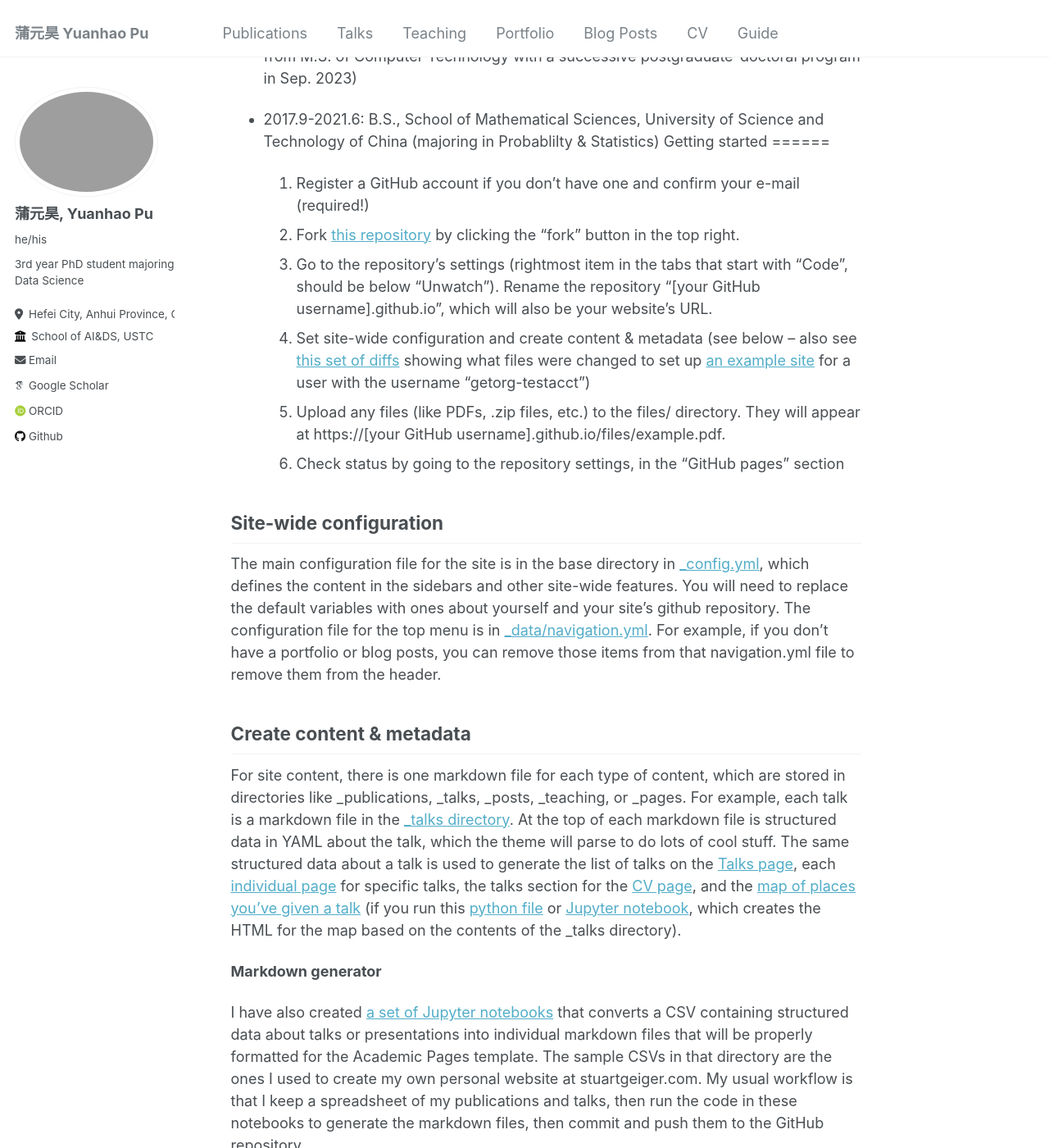
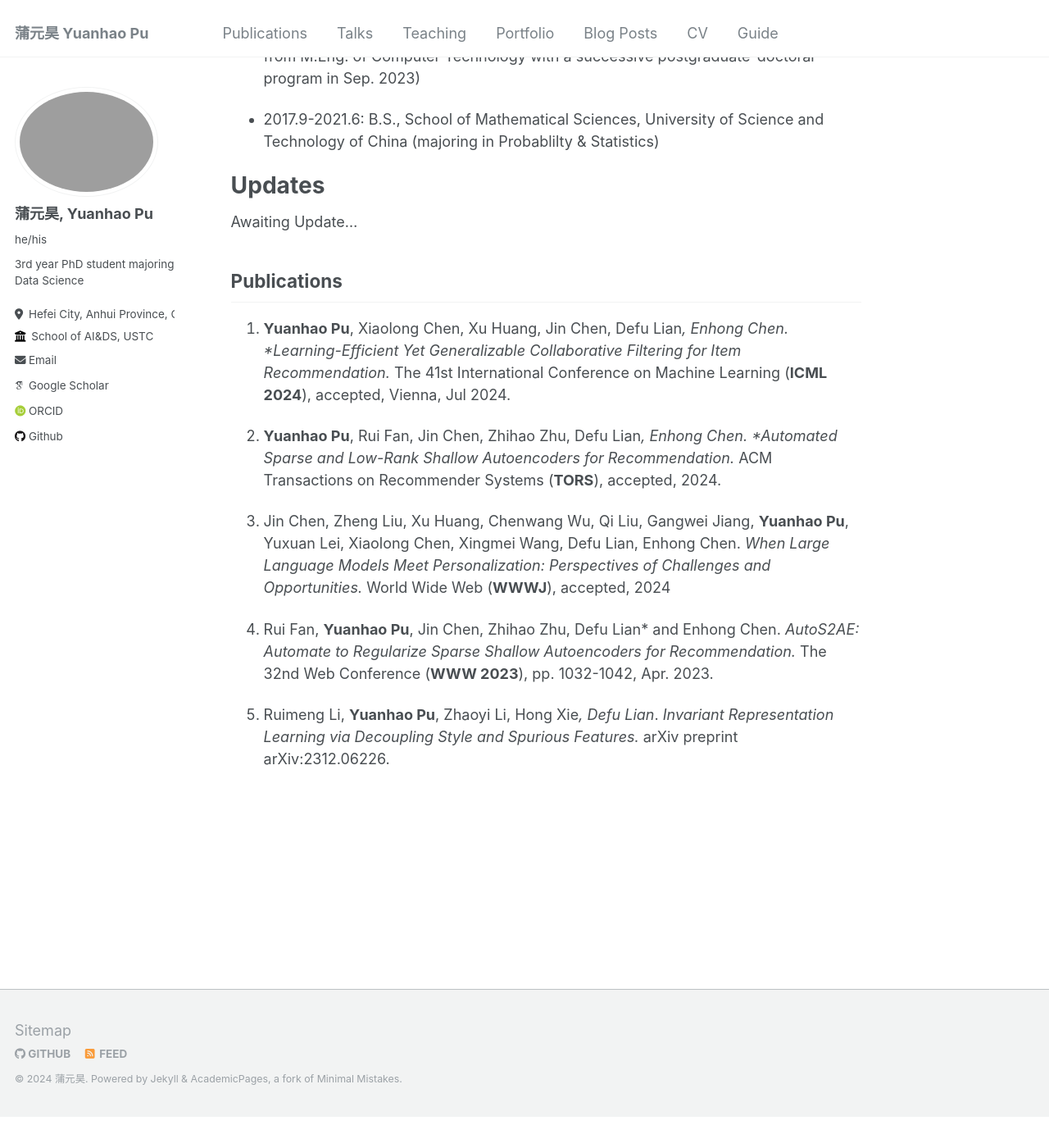
Before and after one commit to yuanhao53/yuanhao53.github.io, a Jekyll site: the page built from _pages/about.md, in a window 1280 px wide and 1400 px high, scrolled down 435 px. Shown: the whole window at 82% size. Built offline with Jekyll 4.4.1, drawn with Linux system fonts in a browser that asks for light colours; some web fonts are replaced; after the commit the page ends 1796 px from its top, so only the background shows below that; some of the changed text lies outside the part shown.

Commit message:
Update about.md

```diff
--- a/_pages/about.md
+++ b/_pages/about.md
@@ -14,38 +14,23 @@ His research interest mainly focus on **Machine Learning Theories** and its appl
 
 Educational Experience
 ======
-- 2021.9-till now: Ph.D., School of Artificial Intelligence & Data Science (transferred from M.S. of Computer Technology with a successive postgraduate-doctoral program in Sep. 2023)
+- 2021.9-till now: Ph.D., School of Artificial Intelligence & Data Science (transferred from M.Eng. of Computer Technology with a successive postgraduate-doctoral program in Sep. 2023)
 
 - 2017.9-2021.6: B.S., School of Mathematical Sciences, University of Science and Technology of China (majoring in Probablilty & Statistics)
-Getting started
+
+Updates
 ======
-1. Register a GitHub account if you don't have one and confirm your e-mail (required!)
-1. Fork [this repository](https://github.com/academicpages/academicpages.github.io) by clicking the "fork" button in the top right.
-1. Go to the repository's settings (rightmost item in the tabs that start with "Code", should be below "Unwatch"). Rename the repository "[your GitHub username].github.io", which will also be your website's URL.
-1. Set site-wide configuration and create content & metadata (see below -- also see [this set of diffs](http://archive.is/3TPas) showing what files were changed to set up [an example site](https://getorg-testacct.github.io) for a user with the username "getorg-testacct")
-1. Upload any files (like PDFs, .zip files, etc.) to the files/ directory. They will appear at https://[your GitHub username].github.io/files/example.pdf.
-1. Check status by going to the repository settings, in the "GitHub pages" section
+Awaiting Update...
 
-Site-wide configuration
+Publications
 ------
-The main configuration file for the site is in the base directory in [_config.yml](https://github.com/academicpages/academicpages.github.io/blob/master/_config.yml), which defines the content in the sidebars and other site-wide features. You will need to replace the default variables with ones about yourself and your site's github repository. The configuration file for the top menu is in [_data/navigation.yml](https://github.com/academicpages/academicpages.github.io/blob/master/_data/navigation.yml). For example, if you don't have a portfolio or blog posts, you can remove those items from that navigation.yml file to remove them from the header.
 
-Create content & metadata
-------
-For site content, there is one markdown file for each type of content, which are stored in directories like _publications, _talks, _posts, _teaching, or _pages. For example, each talk is a markdown file in the [_talks directory](https://github.com/academicpages/academicpages.github.io/tree/master/_talks). At the top of each markdown file is structured data in YAML about the talk, which the theme will parse to do lots of cool stuff. The same structured data about a talk is used to generate the list of talks on the [Talks page](https://academicpages.github.io/talks), each [individual page](https://academicpages.github.io/talks/2012-03-01-talk-1) for specific talks, the talks section for the [CV page](https://academicpages.github.io/cv), and the [map of places you've given a talk](https://academicpages.github.io/talkmap.html) (if you run this [python file](https://github.com/academicpages/academicpages.github.io/blob/master/talkmap.py) or [Jupyter notebook](https://github.com/academicpages/academicpages.github.io/blob/master/talkmap.ipynb), which creates the HTML for the map based on the contents of the _talks directory).
+1. **Yuanhao Pu**, Xiaolong Chen, Xu Huang, Jin Chen, Defu Lian*, Enhong Chen. *Learning-Efficient Yet Generalizable Collaborative Filtering for Item Recommendation.* The 41st International Conference on Machine Learning (**ICML 2024**), accepted, Vienna, Jul 2024.
 
-**Markdown generator**
+2. **Yuanhao Pu**, Rui Fan, Jin Chen, Zhihao Zhu, Defu Lian*, Enhong Chen. *Automated Sparse and Low-Rank Shallow Autoencoders for Recommendation.* ACM Transactions on Recommender Systems (**TORS**), accepted, 2024.
 
-I have also created [a set of Jupyter notebooks](https://github.com/academicpages/academicpages.github.io/tree/master/markdown_generator
-) that converts a CSV containing structured data about talks or presentations into individual markdown files that will be properly formatted for the Academic Pages template. The sample CSVs in that directory are the ones I used to create my own personal website at stuartgeiger.com. My usual workflow is that I keep a spreadsheet of my publications and talks, then run the code in these notebooks to generate the markdown files, then commit and push them to the GitHub repository.
+3. Jin Chen, Zheng Liu, Xu Huang, Chenwang Wu, Qi Liu, Gangwei Jiang, **Yuanhao Pu**, Yuxuan Lei, Xiaolong Chen, Xingmei Wang, Defu Lian, Enhong Chen. *When Large Language Models Meet Personalization: Perspectives of Challenges and Opportunities.* World Wide Web (**WWWJ**), accepted, 2024
 
-How to edit your site's GitHub repository
-------
-Many people use a git client to create files on their local computer and then push them to GitHub's servers. If you are not familiar with git, you can directly edit these configuration and markdown files directly in the github.com interface. Navigate to a file (like [this one](https://github.com/academicpages/academicpages.github.io/blob/master/_talks/2012-03-01-talk-1.md) and click the pencil icon in the top right of the content preview (to the right of the "Raw | Blame | History" buttons). You can delete a file by clicking the trashcan icon to the right of the pencil icon. You can also create new files or upload files by navigating to a directory and clicking the "Create new file" or "Upload files" buttons.
+4. Rui Fan, **Yuanhao Pu**, Jin Chen, Zhihao Zhu, Defu Lian* and Enhong Chen. *AutoS2AE: Automate to Regularize Sparse Shallow Autoencoders for Recommendation.*  The 32nd Web Conference (**WWW 2023**), pp. 1032-1042, Apr. 2023.
 
-Example: editing a markdown file for a talk
-![Editing a markdown file for a talk](/images/editing-talk.png)
-
-For more info
-------
-More info about configuring Academic Pages can be found in [the guide](https://academicpages.github.io/markdown/). The [guides for the Minimal Mistakes theme](https://mmistakes.github.io/minimal-mistakes/docs/configuration/) (which this theme was forked from) might also be helpful.
+5. Ruimeng Li, **Yuanhao Pu**, Zhaoyi Li, Hong Xie*, Defu Lian*. *Invariant Representation Learning via Decoupling Style and Spurious Features.* arXiv preprint arXiv:2312.06226.
```
